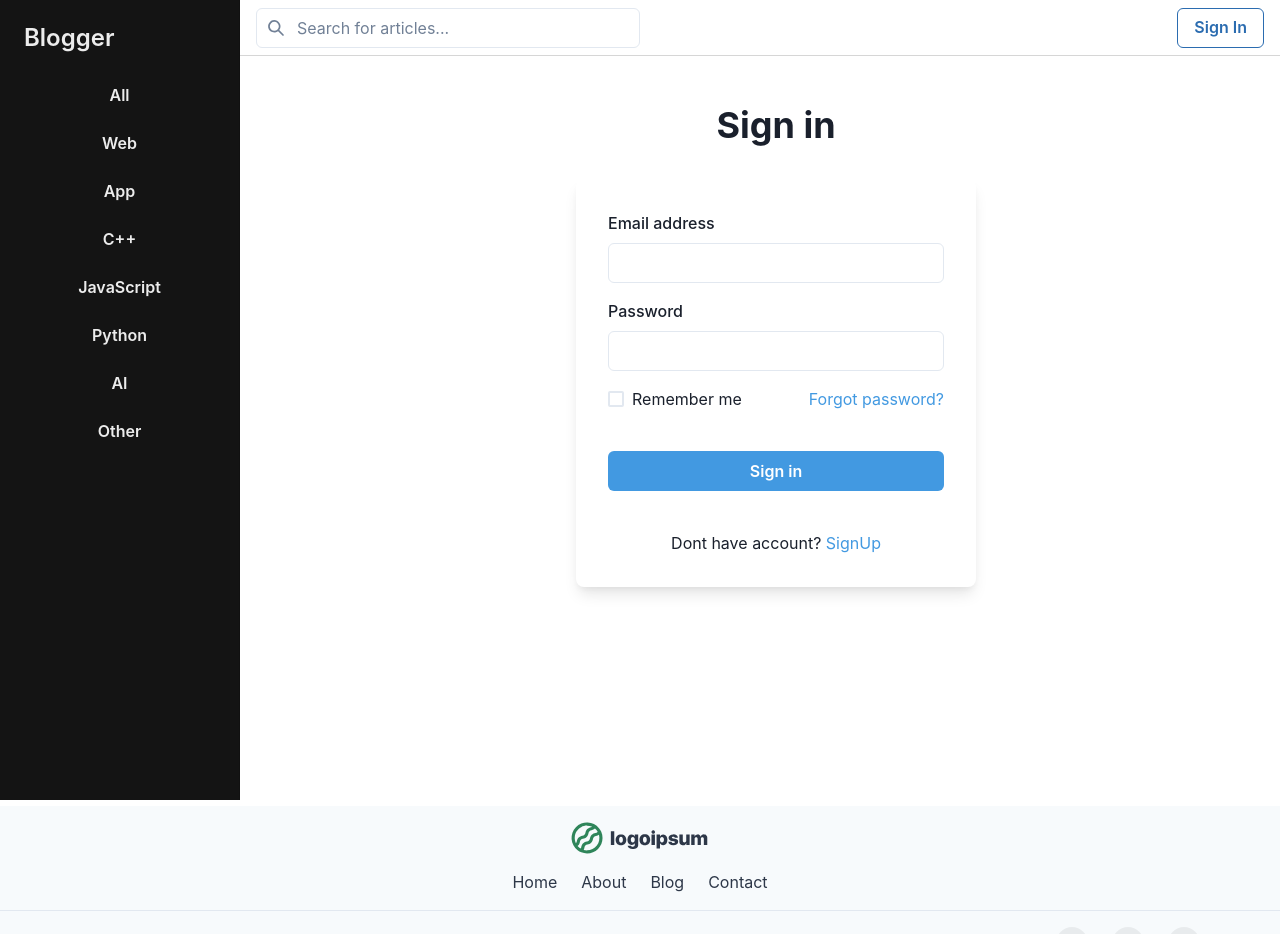
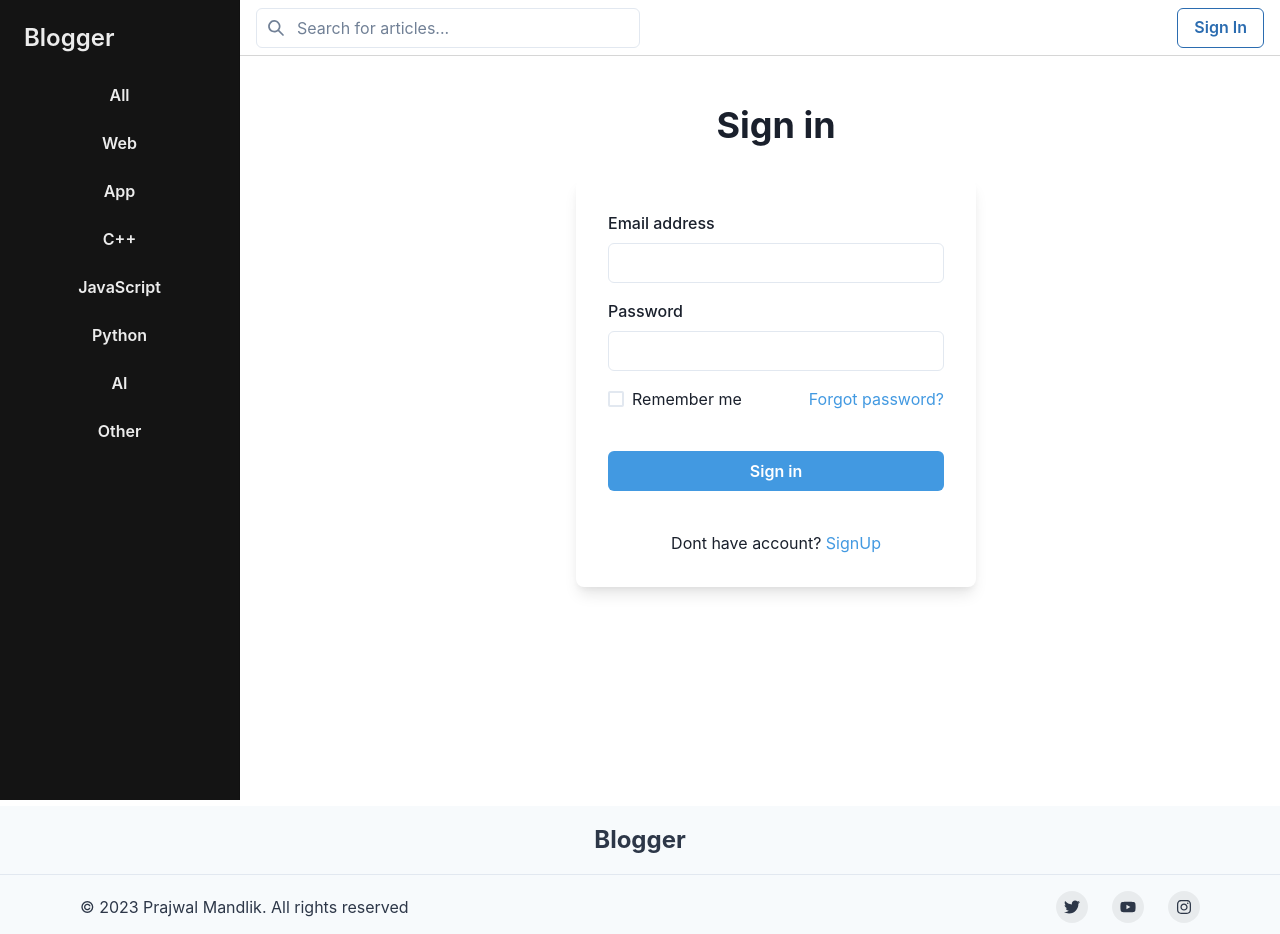
Before and after one commit to prajwalmandlik/blogsite, a React (Vite) app in the folder Frontend/: page /signIn in a window 1280 px wide. Shown: the top 934 px of the page. Built offline with nearby package versions, Linux system fonts and the light colour scheme; no server answers.

Commit message:
miner fixes

```diff
--- a/Frontend/src/layout/Footer.jsx
+++ b/Frontend/src/layout/Footer.jsx
@@ -75,13 +75,7 @@ export default function SmallCentered() {
         justify={"center"}
         align={"center"}
       >
-        <Logo />
-        <Stack direction={"row"} spacing={6}>
-          <Link href={"#"}>Home</Link>
-          <Link href={"#"}>About</Link>
-          <Link href={"#"}>Blog</Link>
-          <Link href={"#"}>Contact</Link>
-        </Stack>
+        <Text fontSize={"1.5rem"} fontWeight={"700"} >Blogger</Text>
       </Container>
 
       <Box
@@ -98,7 +92,7 @@ export default function SmallCentered() {
           justify={{ base: "center", md: "space-between" }}
           align={{ base: "center", md: "center" }}
         >
-          <Text>© 2022 Chakra Templates. All rights reserved</Text>
+          <Text>© 2023 Prajwal Mandlik. All rights reserved</Text>
           <Stack direction={"row"} spacing={6}>
             <SocialButton label={"Twitter"} href={"#"}>
               <FaTwitter />
--- a/Frontend/src/pages/Home.jsx
+++ b/Frontend/src/pages/Home.jsx
@@ -28,7 +28,6 @@ const Home = () => {
 
   return (
     <>
-      <Img />
       <SimpleGrid
         columns={1}
         mt={6}
@@ -38,6 +37,7 @@ const Home = () => {
           sm: "auto",
         }}
         gap={5}
+        minH="100vh"
       >
         {blogData.map((element, index) => {
           return (
```
